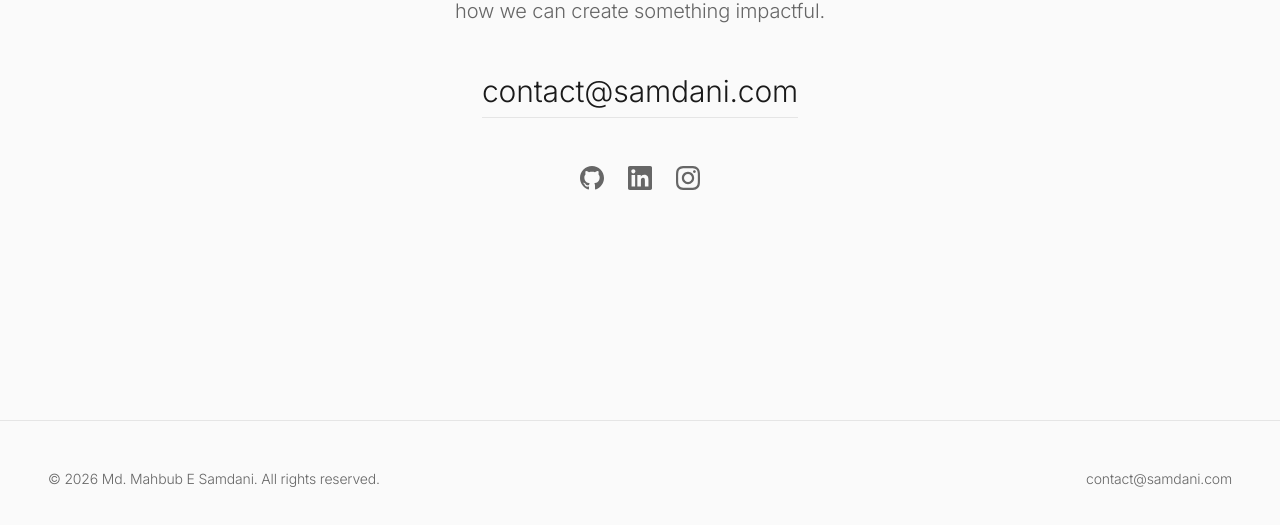
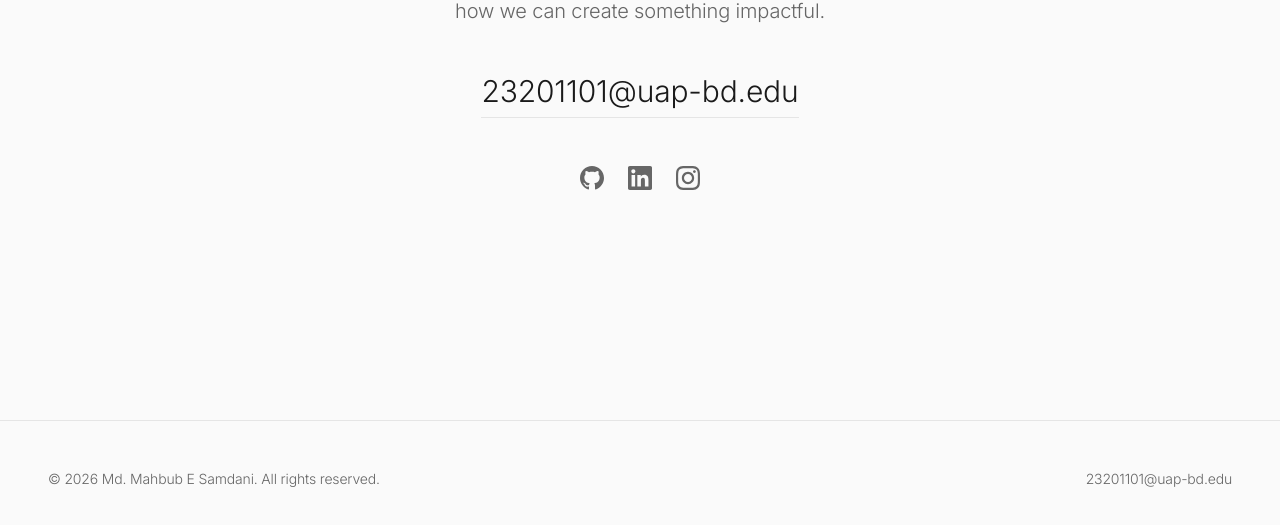
Before and after one commit to samdani-x/samdani, a Next.js app: page / in a window 1280 px wide. Shown: the part 4066-4591 px from the top of the page. Built offline with nearby package versions, Linux system fonts and the light colour scheme.

Commit message:
Update email to university email

```diff
--- a/components/Contact.tsx
+++ b/components/Contact.tsx
@@ -33,10 +33,10 @@ export default function Contact() {
 
         <Reveal delay={0.4} width="100%">
           <a
-            href="mailto:contact@samdani.com"
+            href="mailto:23201101@uap-bd.edu"
             className="inline-block text-2xl md:text-3xl text-[var(--foreground)] border-b text-center border-[var(--border)] pb-2 hover:border-[var(--foreground)] transition-colors duration-300 font-light"
           >
-            contact@samdani.com
+            23201101@uap-bd.edu
           </a>
         </Reveal>
 
--- a/components/Footer.tsx
+++ b/components/Footer.tsx
@@ -13,8 +13,8 @@ export default function Footer() {
                 </Reveal>
                 <Reveal delay={0.1}>
                     <div className="flex gap-8">
-                        <a href="mailto:contact@samdani.com" className="hover:text-[var(--foreground)] transition-colors">
-                            contact@samdani.com
+                        <a href="mailto:23201101@uap-bd.edu" className="hover:text-[var(--foreground)] transition-colors">
+                            23201101@uap-bd.edu
                         </a>
                     </div>
                 </Reveal>
```
